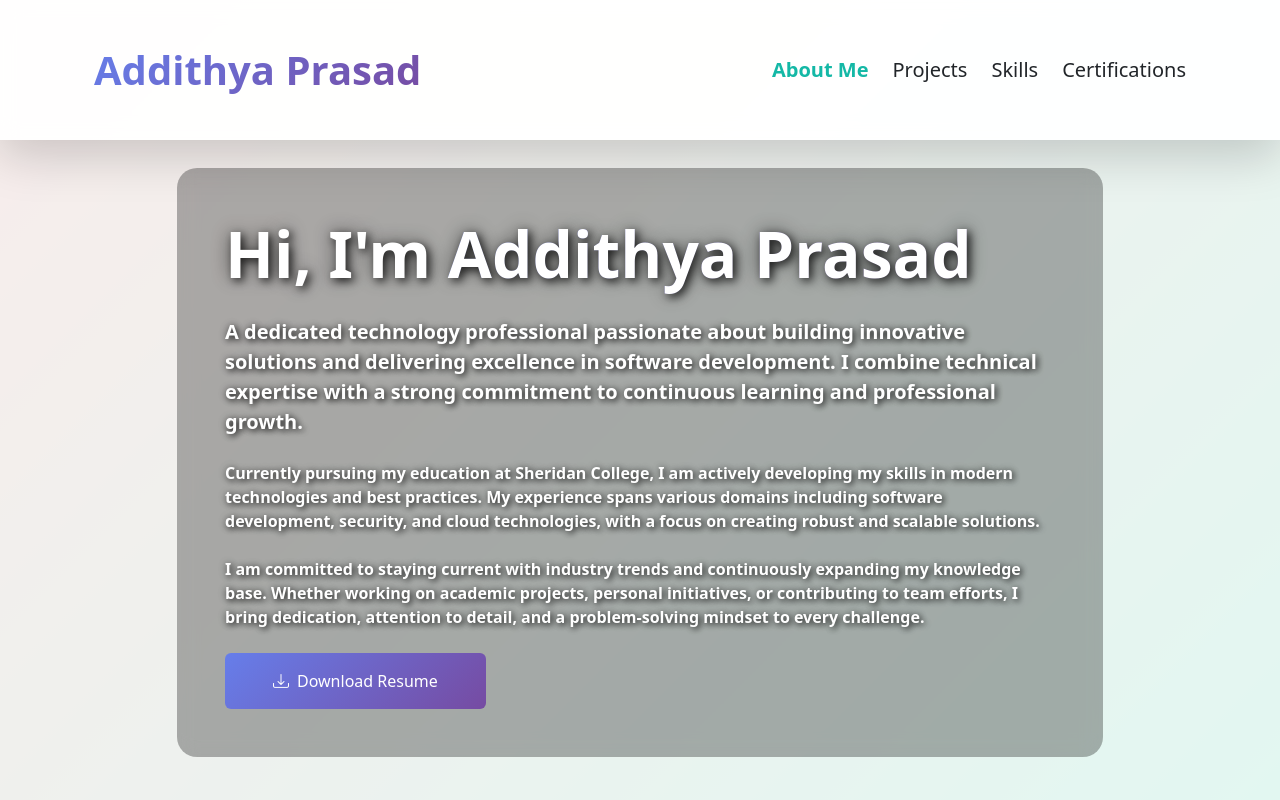
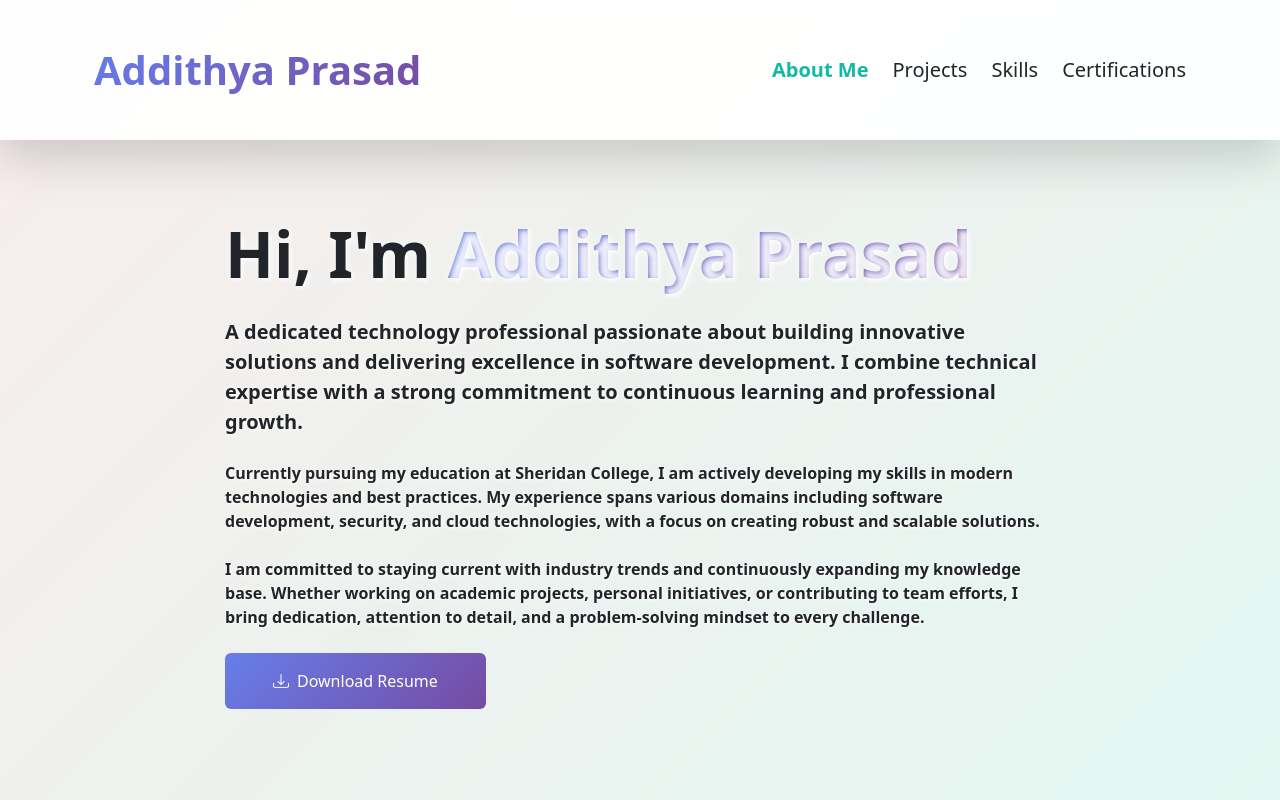
Before and after one commit to addithyaprasad/Portfolio, a plain HTML site: page index.html in a window 1280 px wide. Shown: the top 800 px of the page. Drawn offline with nearby package versions, Linux system fonts and the light colour scheme.

Commit message:
Remove black box and make text black with white shadows for visibility

```diff
--- a/index.html
+++ b/index.html
@@ -224,22 +224,22 @@
             <div class="container">
                 <div class="row justify-content-center">
                     <div class="col-lg-10">
-                        <div class="p-5 text-white" style="background: rgba(0, 0, 0, 0.3); backdrop-filter: blur(10px); border-radius: 20px;">
-                            <h1 class="display-3 fw-bold mb-4 text-white" style="text-shadow: 3px 3px 10px rgba(0,0,0,0.8), 0 0 20px rgba(0,0,0,0.5);">
-                                Hi, I'm <span class="gradient-text" style="-webkit-text-fill-color: white; text-shadow: 3px 3px 10px rgba(0,0,0,0.8), 0 0 20px rgba(0,0,0,0.5);">Addithya Prasad</span>
+                        <div class="p-5">
+                            <h1 class="display-3 fw-bold mb-4 text-dark" style="text-shadow: 2px 2px 4px rgba(255,255,255,0.8), 0 0 10px rgba(255,255,255,0.5);">
+                                Hi, I'm <span class="gradient-text">Addithya Prasad</span>
                             </h1>
-                            <p class="lead mb-4 text-white fw-semibold" style="text-shadow: 2px 2px 6px rgba(0,0,0,0.8), 0 0 10px rgba(0,0,0,0.4);">
+                            <p class="lead mb-4 text-dark fw-bold" style="text-shadow: 1px 1px 3px rgba(255,255,255,0.8), 0 0 8px rgba(255,255,255,0.4);">
                                 A dedicated technology professional passionate about building innovative solutions
                                 and delivering excellence in software development. I combine technical expertise
                                 with a strong commitment to continuous learning and professional growth.
                             </p>
-                            <p class="mb-4 text-white fw-semibold" style="text-shadow: 2px 2px 6px rgba(0,0,0,0.8), 0 0 10px rgba(0,0,0,0.4);">
+                            <p class="mb-4 text-dark fw-bold" style="text-shadow: 1px 1px 3px rgba(255,255,255,0.8), 0 0 8px rgba(255,255,255,0.4);">
                                 Currently pursuing my education at Sheridan College, I am actively developing
                                 my skills in modern technologies and best practices. My experience spans various
                                 domains including software development, security, and cloud technologies, with
                                 a focus on creating robust and scalable solutions.
                             </p>
-                            <p class="mb-4 text-white fw-semibold" style="text-shadow: 2px 2px 6px rgba(0,0,0,0.8), 0 0 10px rgba(0,0,0,0.4);">
+                            <p class="mb-4 text-dark fw-bold" style="text-shadow: 1px 1px 3px rgba(255,255,255,0.8), 0 0 8px rgba(255,255,255,0.4);">
                                 I am committed to staying current with industry trends and continuously expanding
                                 my knowledge base. Whether working on academic projects, personal initiatives, or
                                 contributing to team efforts, I bring dedication, attention to detail, and a
```
